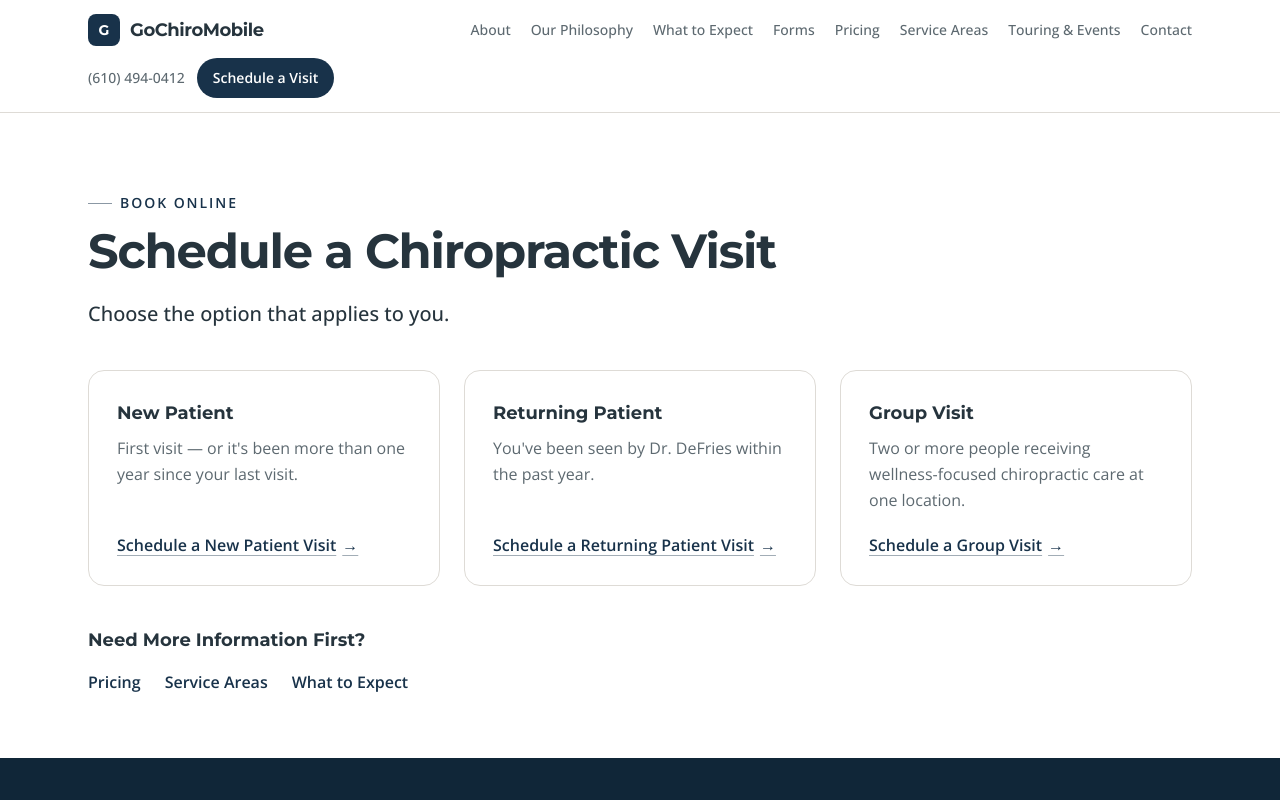
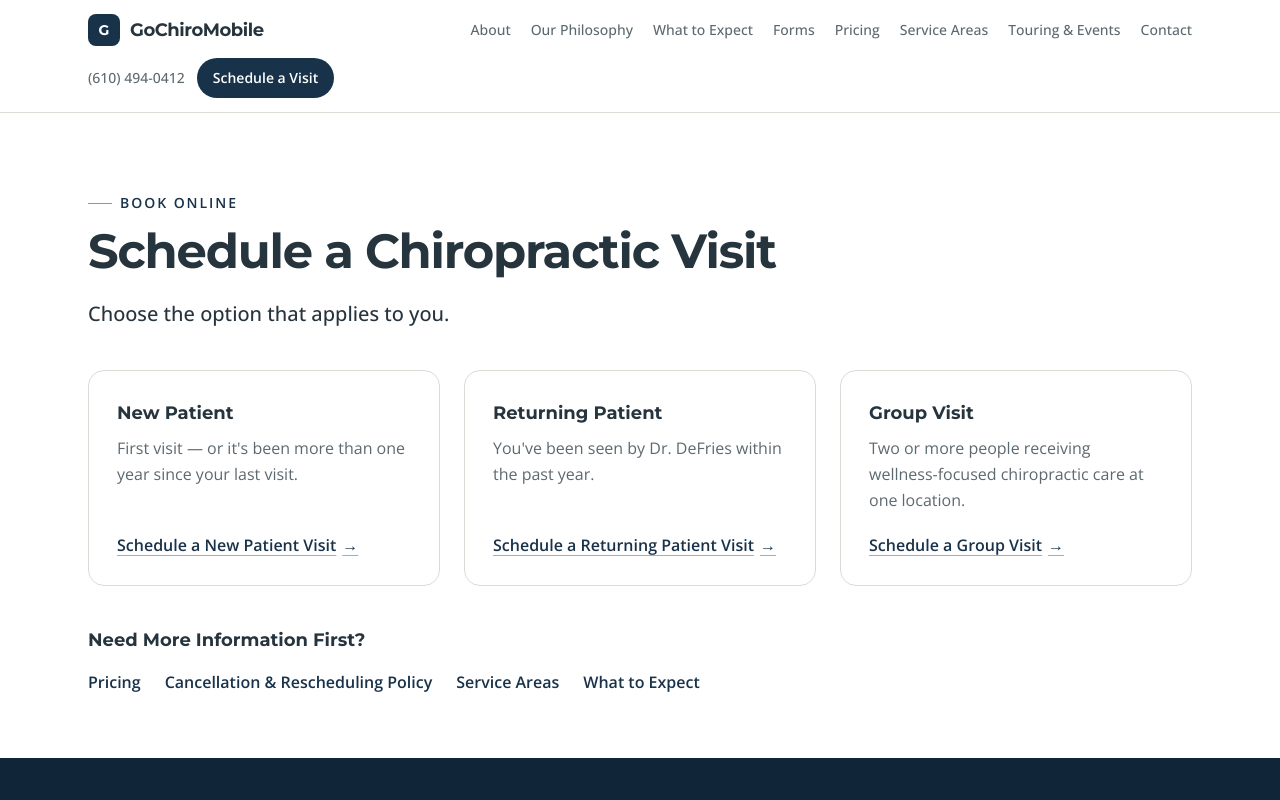
Before and after one commit to mybackcracker/gochiro-platform, a Next.js app: page /book-online in a window 1280 px wide. Shown: the top 800 px of the page. Built offline with nearby package versions, Linux system fonts and the light colour scheme.

Commit message:
Link booking page to cancellation policy

```diff
--- a/app/(marketing)/book-online/page.tsx
+++ b/app/(marketing)/book-online/page.tsx
@@ -48,6 +48,9 @@ export default function BookOnlinePage() {
               <Link href="/pricing" className="hover:underline">
                 Pricing
               </Link>
+              <Link href="/pricing#cancellation-policy" className="hover:underline">
+                Cancellation &amp; Rescheduling Policy
+              </Link>
               <Link href="/service-areas" className="hover:underline">
                 Service Areas
               </Link>
```
